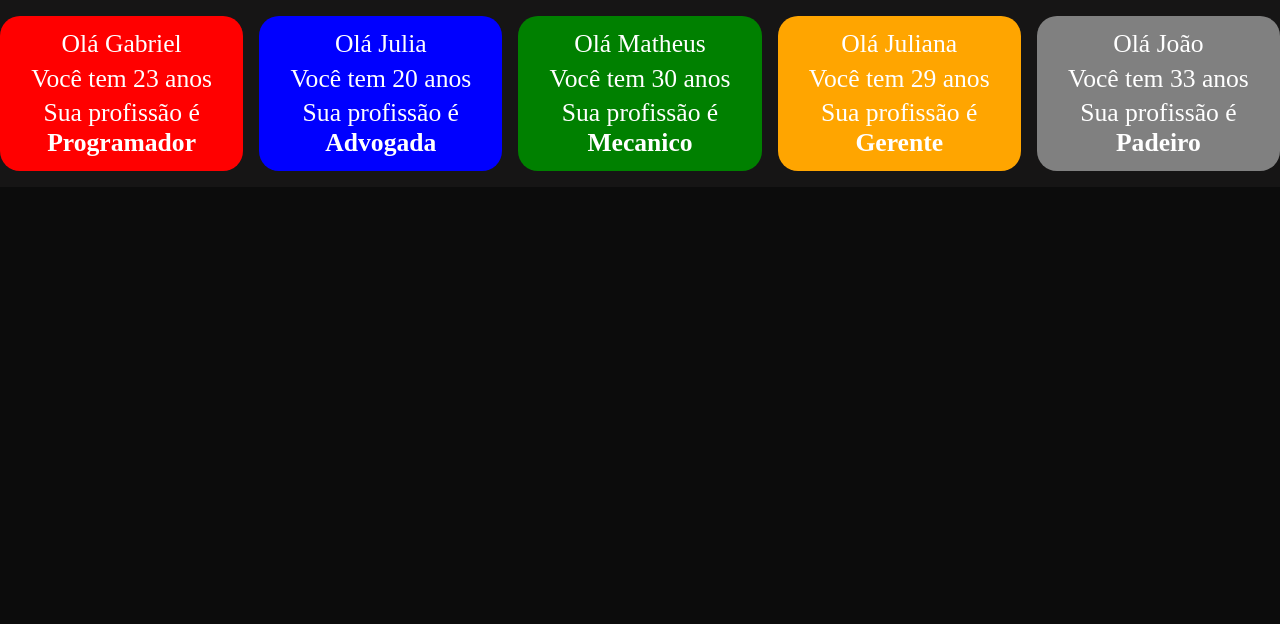
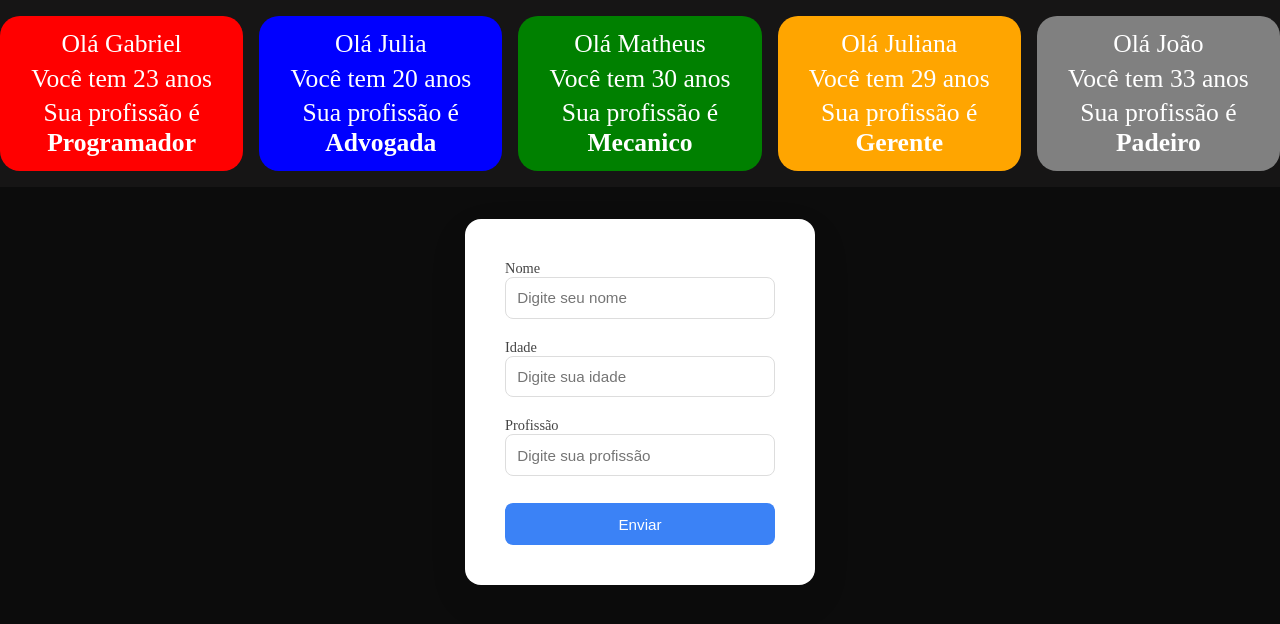
Before and after one commit to gabrieldev25789/components-react-2, a React (Vite) app: page / in a window 1280 px wide. Shown: the top 624 px of the page. Built offline with nearby package versions, Linux system fonts and the light colour scheme.

Commit message:
Criando Form

```diff
--- a/src/App.jsx
+++ b/src/App.jsx
@@ -1,5 +1,8 @@
 import Component1 from "./Components/Component1/Component1"
 import "../src/Components/Component1/Component1.css"
+
+
+import Form from "./Components/Form/Form"
 
 
 function App() {
@@ -25,9 +28,9 @@ function App() {
         />
       ))}
     </div>
+    <Form />
     </>
   )
 }
 
-
 export default App
--- /dev/null
+++ b/src/Components/Form/Form.css
@@ -0,0 +1,52 @@
+.form-container{
+  margin: 2rem auto;
+  background:white;
+  padding:2.5rem;
+  border-radius:16px;
+  width:350px;
+  box-shadow:0 15px 40px rgba(0,0,0,0.08);
+}
+
+form{
+  display:flex;
+  flex-direction:column;
+  gap:1.2rem;
+}
+
+label{
+  font-size:0.9rem;
+  color:#444;
+}
+
+input{
+  width:100%;
+  padding:0.7rem;
+  border-radius:8px;
+  border:1px solid #ddd;
+  outline:none;
+  font-size:0.95rem;
+  transition:all 0.2s ease;
+}
+
+input:focus{
+  border-color:#3b82f6;
+  box-shadow:0 0 0 2px rgba(59,130,246,0.15);
+}
+
+button{
+  margin-top:0.5rem;
+  padding:0.8rem;
+  border:none;
+  border-radius:8px;
+  background:#3b82f6;
+  color:white;
+  font-size:0.95rem;
+  font-weight:500;
+  cursor:pointer;
+  transition:all 0.2s ease;
+}
+
+button:hover{
+  background:#2563eb;
+  transform:translateY(-1px);
+}
--- /dev/null
+++ b/src/Components/Form/Form.jsx
@@ -0,0 +1,34 @@
+import "./Form.css"
+
+function Form() {
+  return (
+
+   <div className="form-container">
+
+  <form>
+
+    <div>
+      <label>Nome</label>
+      <input type="text" placeholder="Digite seu nome"/>
+    </div>
+
+    <div>
+      <label>Idade</label>
+      <input type="number" placeholder="Digite sua idade"/>
+    </div>
+
+    <div>
+      <label>Profissão</label>
+      <input type="text" placeholder="Digite sua profissão"/>
+    </div>
+
+    <button type="submit">Enviar</button>
+
+  </form>
+
+</div>
+
+  )
+}
+
+export default Form
```
